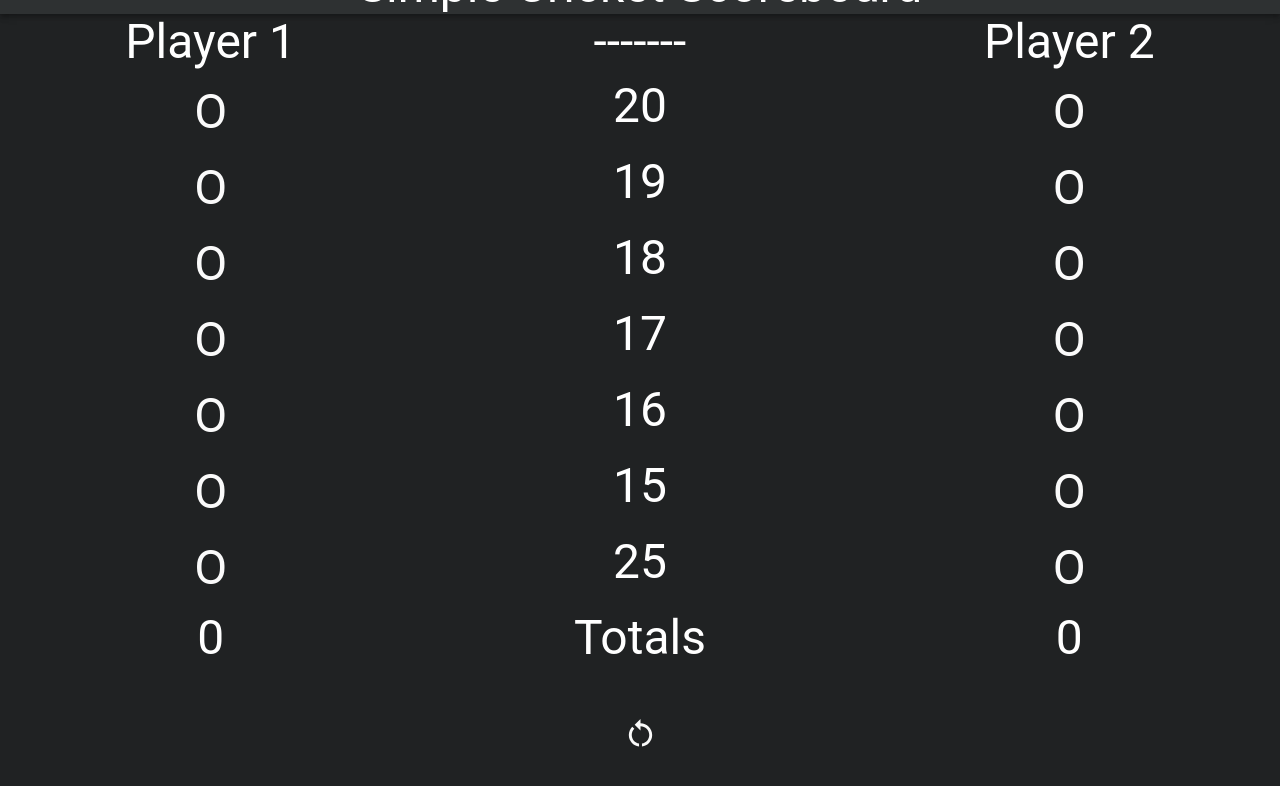
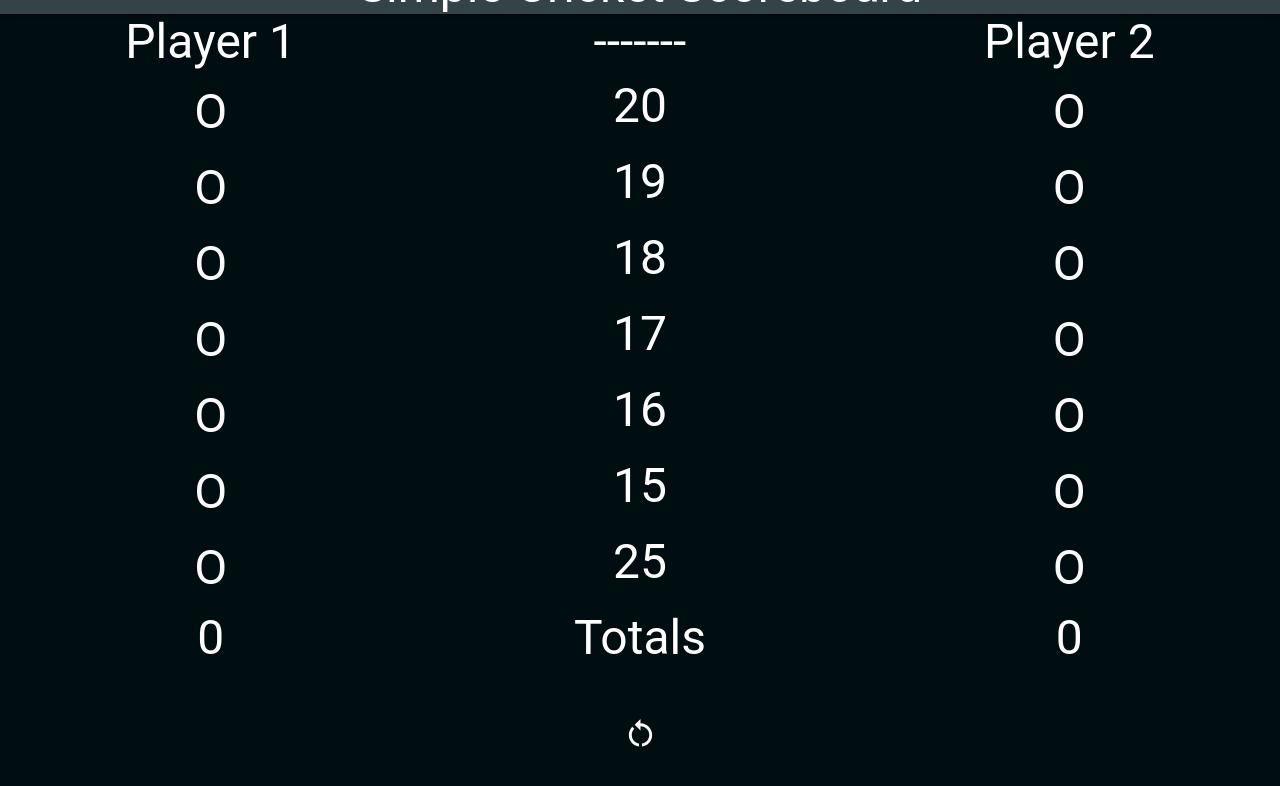
Before and after one commit to MCMXMCM/cricket-scoreboard, a React (Create React App) app: page / in a window 1280 px wide. Shown: the top 786 px of the page. Built offline with nearby package versions, Linux system fonts and the light colour scheme.

Commit message:
color change

```diff
--- a/src/App.js
+++ b/src/App.js
@@ -43,6 +43,7 @@ function App() {
               align="center"
               variant="h3"
               component="div"
+              backgroundColor="secondary.light"
             >
               Simple Cricket Scoreboard
             </Typography>
--- a/src/index.js
+++ b/src/index.js
@@ -17,7 +17,7 @@ let theme = createTheme({
       main: "#2e3132",
     },
     secondary: {
-      main: "#2e3132",
+      main: "#00151a",
     },
     tertiary: {
       main: "#fafafa",
```
